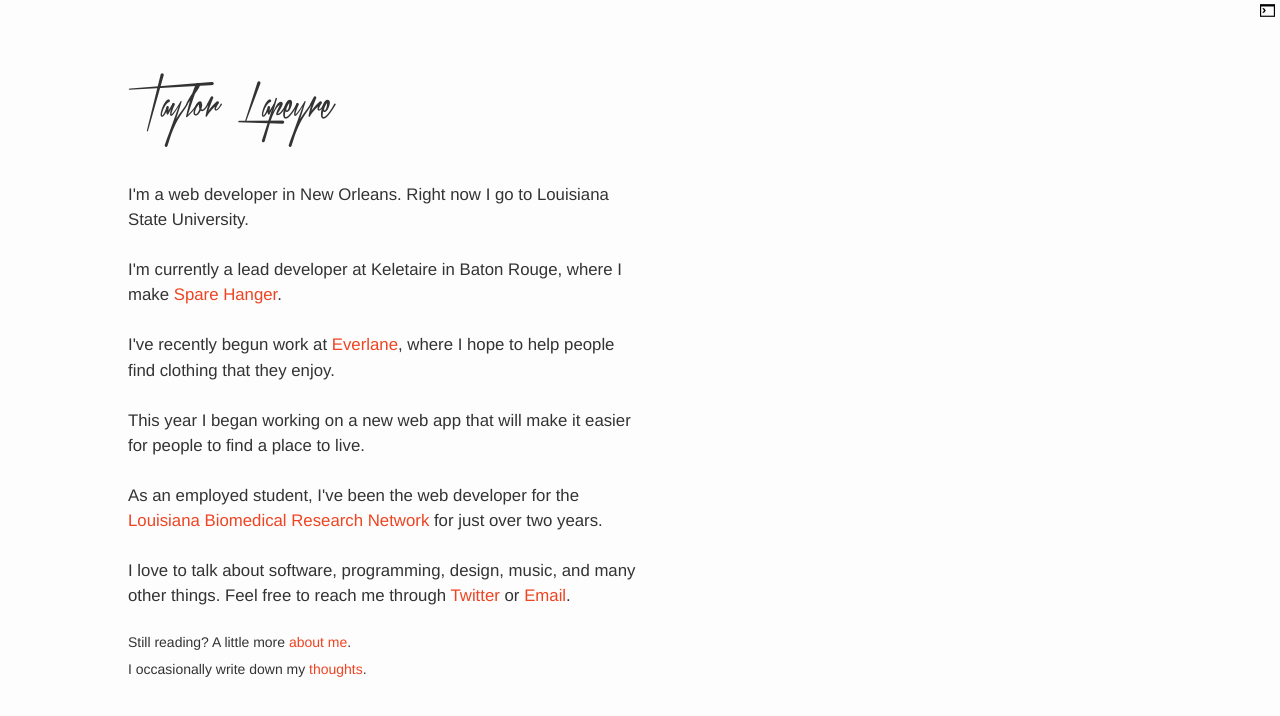
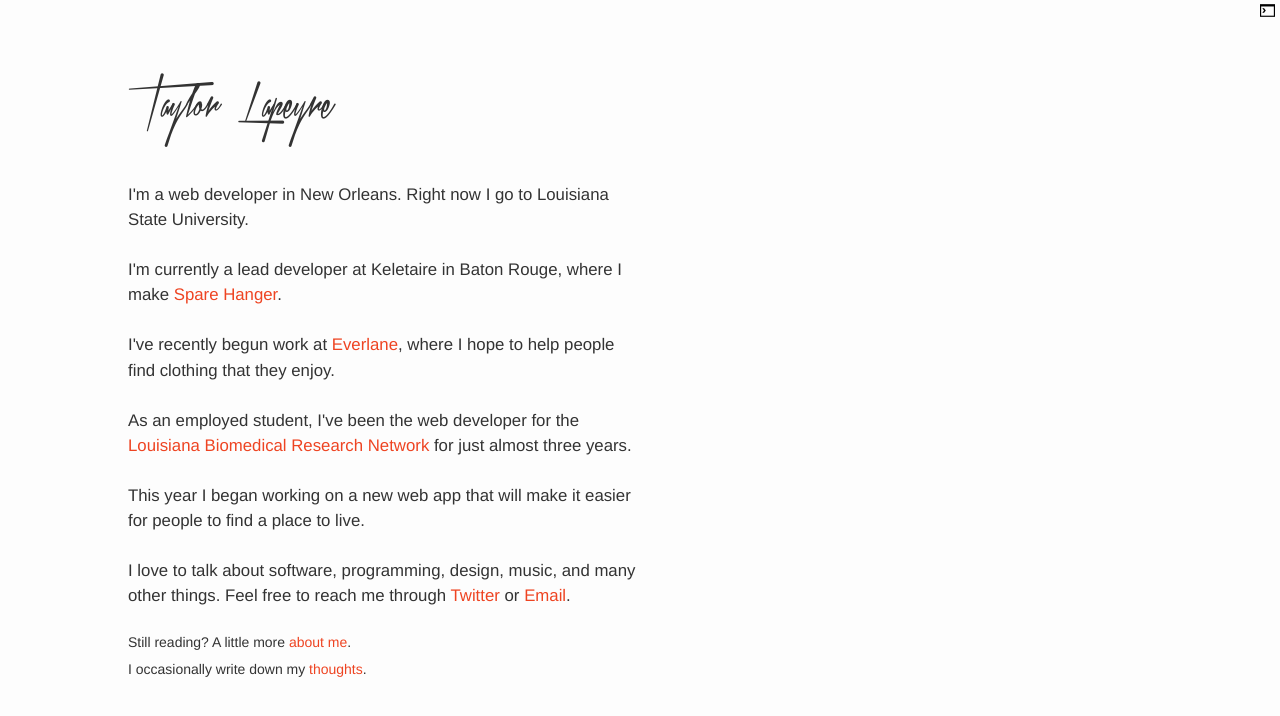
Before and after one commit to taylorlapeyre/taylorlapeyre.github.io, a Jekyll site: the page built from index.html, in a window 1280 px wide. Shown: the top 716 px of the page. Built offline with Jekyll 4.4.1, drawn with Linux system fonts in a browser that asks for light colours; nearby versions of some CDN libraries; some web fonts are replaced.

Commit message:
update career sorta again

```diff
--- a/index.html
+++ b/index.html
@@ -5,24 +5,12 @@
 
 <img src="http://2.gravatar.com/avatar/48791602a10ee029a5b083c571fd2056?size=300" alt="" class="animated fadeInRight profile" width="300px" height="300px">
 <section class="main">
-  <p>
-    I'm a web developer in New Orleans. Right now I go to Louisiana State University.
-  </p>
-  <p>
-    I'm currently a lead developer at Keletaire in Baton Rouge, where I make <a href="http://sparehanger.com">Spare Hanger</a>.
-  </p>
-  <p>
-    I've recently begun work at <a href="http://everlane.com/">Everlane</a>, where I hope to help people find clothing that they enjoy.
-  </p>
-  <p>
-    This year I began working on a new web app that will make it easier for people to find a place to live.
-  </p>
-  <p>
-    As an employed student, I've been the web developer for the <a href="http://lbrn.lsu.edu">Louisiana Biomedical Research Network</a> for just over two years.
-  </p>
-  <p>
-    I love to talk about software, programming, design, music, and many other things. Feel free to reach me through <a href="http://twitter.com/taylorlapeyre">Twitter</a> or <a href="mailto:hello@taylorlapeyre.me">Email</a>.
-  </p>
+  <p>I'm a web developer in New Orleans. Right now I go to Louisiana State University.</p>
+  <p>I'm currently a lead developer at Keletaire in Baton Rouge, where I make <a href="http://sparehanger.com">Spare Hanger</a>.</p>
+  <p>I've recently begun work at <a href="http://everlane.com/">Everlane</a>, where I hope to help people find clothing that they enjoy.</p>
+  <p>As an employed student, I've been the web developer for the <a href="http://lbrn.lsu.edu">Louisiana Biomedical Research Network</a> for just almost three years.</p>
+  <p>This year I began working on a new web app that will make it easier for people to find a place to live.</p>
+  <p>I love to talk about software, programming, design, music, and many other things. Feel free to reach me through <a href="http://twitter.com/taylorlapeyre">Twitter</a> or <a href="mailto:hello@taylorlapeyre.me">Email</a>.</p>
   <small>
     Still reading? A little more <a href="/about">about me</a>.
     <br>
```
